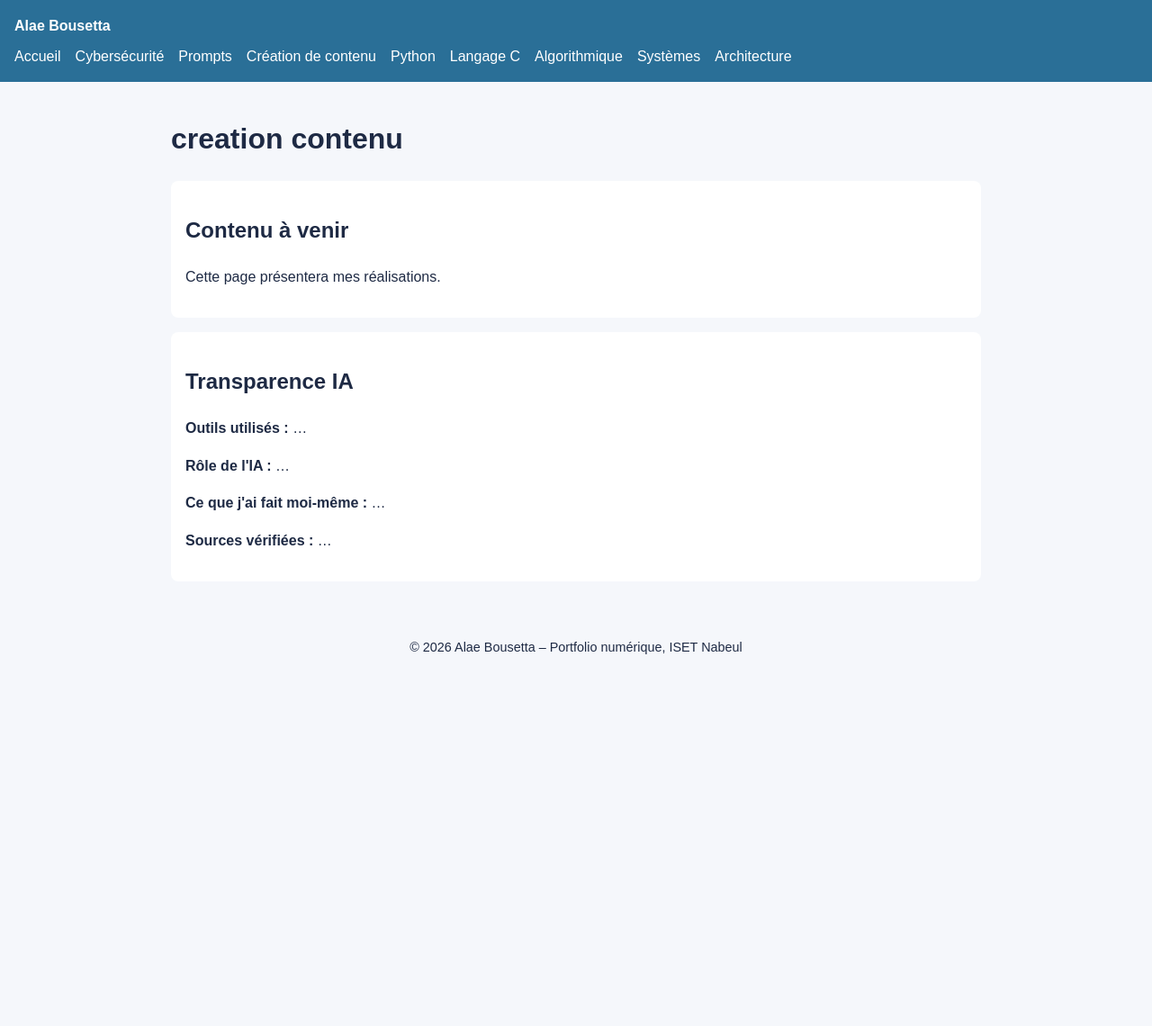
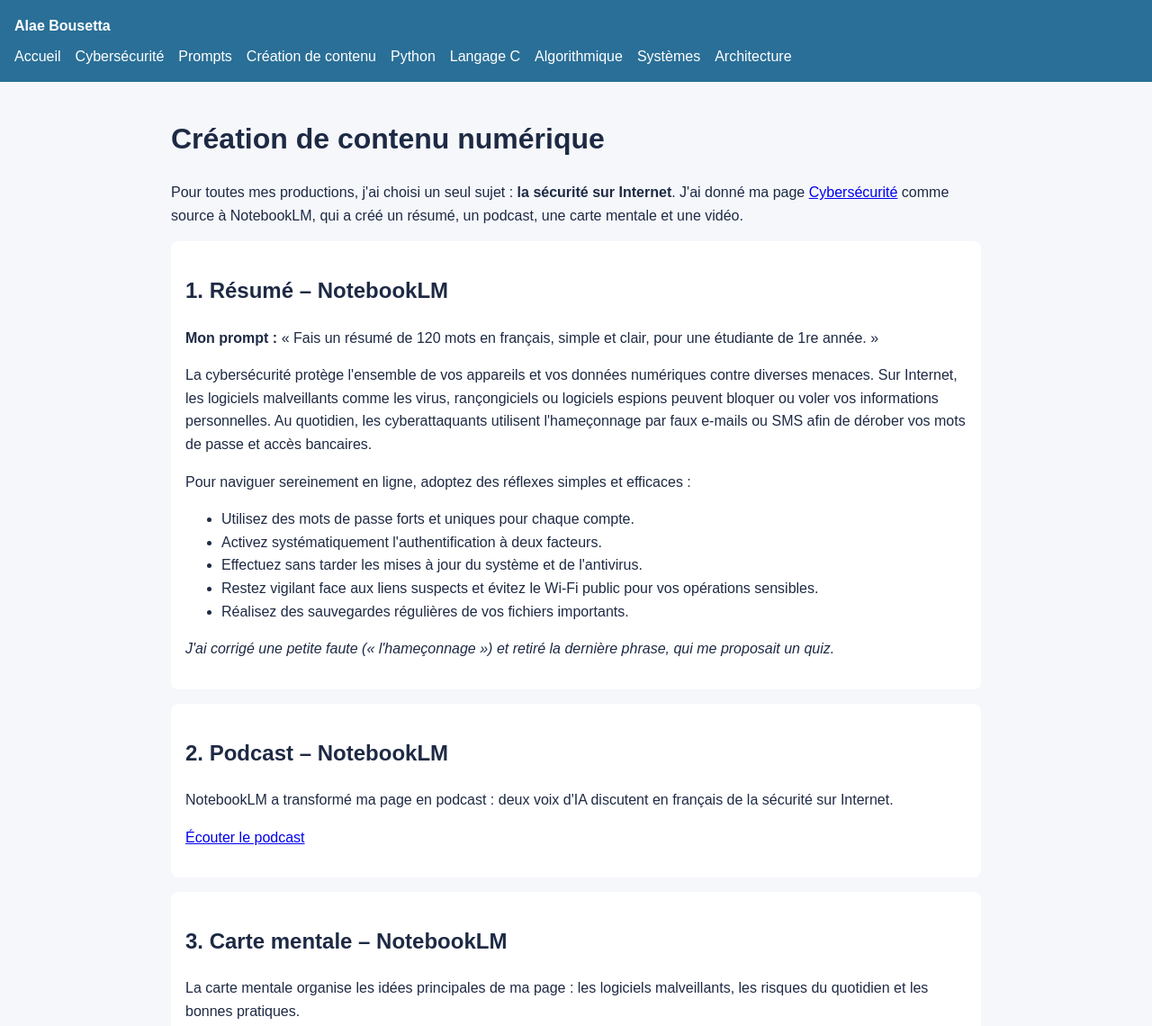
Before and after one commit to alaebousetta/portfolio-numerique, a plain HTML site: page digital-skills/creation-contenu.html in a window 1280 px wide. Shown: the top 1140 px of the page at 90% size. Before the commit the page ends 800 px from the top, so only its background shows below. Drawn offline with Linux system fonts and the light colour scheme.

Commit message:
Add files via upload

```diff
--- a/digital-skills/creation-contenu.html
+++ b/digital-skills/creation-contenu.html
@@ -3,7 +3,7 @@
 <head>
   <meta charset="UTF-8">
   <meta name="viewport" content="width=device-width, initial-scale=1.0">
-  <title>creation contenu – Portfolio d'Alae Bousetta</title>
+  <title>Création de contenu – Portfolio d'Alae Bousetta</title>
   <link rel="stylesheet" href="../css/style.css">
 </head>
 <body>
@@ -23,19 +23,54 @@
   </header>
 
   <main>
-    <h1>creation contenu</h1>
+    <h1>Création de contenu numérique</h1>
+    <p>Pour toutes mes productions, j'ai choisi un seul sujet : <strong>la sécurité sur Internet</strong>. J'ai donné ma page <a href="cybersecurite.html">Cybersécurité</a> comme source à NotebookLM, qui a créé un résumé, un podcast, une carte mentale et une vidéo.</p>
 
     <section>
-      <h2>Contenu à venir</h2>
-      <p>Cette page présentera mes réalisations.</p>
+      <h2>1. Résumé – NotebookLM</h2>
+      <p><strong>Mon prompt :</strong> « Fais un résumé de 120 mots en français, simple et clair, pour une étudiante de 1re année. »</p>
+      <p>La cybersécurité protège l'ensemble de vos appareils et vos données numériques contre diverses menaces. Sur Internet, les logiciels malveillants comme les virus, rançongiciels ou logiciels espions peuvent bloquer ou voler vos informations personnelles. Au quotidien, les cyberattaquants utilisent l'hameçonnage par faux e-mails ou SMS afin de dérober vos mots de passe et accès bancaires.</p>
+      <p>Pour naviguer sereinement en ligne, adoptez des réflexes simples et efficaces :</p>
+      <ul>
+        <li>Utilisez des mots de passe forts et uniques pour chaque compte.</li>
+        <li>Activez systématiquement l'authentification à deux facteurs.</li>
+        <li>Effectuez sans tarder les mises à jour du système et de l'antivirus.</li>
+        <li>Restez vigilant face aux liens suspects et évitez le Wi-Fi public pour vos opérations sensibles.</li>
+        <li>Réalisez des sauvegardes régulières de vos fichiers importants.</li>
+      </ul>
+      <p><em>J'ai corrigé une petite faute (« l'hameçonnage ») et retiré la dernière phrase, qui me proposait un quiz.</em></p>
+    </section>
+
+    <section>
+      <h2>2. Podcast – NotebookLM</h2>
+      <p>NotebookLM a transformé ma page en podcast : deux voix d'IA discutent en français de la sécurité sur Internet.</p>
+      <p><a href="https://notebooklm.link.google/gsJoLZtXx6VJ" target="_blank" rel="noopener">Écouter le podcast</a></p>
+    </section>
+
+    <section>
+      <h2>3. Carte mentale – NotebookLM</h2>
+      <p>La carte mentale organise les idées principales de ma page : les logiciels malveillants, les risques du quotidien et les bonnes pratiques.</p>
+      <img src="../medias/carte-mentale.png" alt="Carte mentale de NotebookLM : cybersécurité, logiciels malveillants, risques du quotidien, bonnes pratiques">
+    </section>
+
+    <section>
+      <h2>4. Vidéo courte – NotebookLM</h2>
+      <p>Une courte vidéo explicative créée par NotebookLM à partir de ma page Cybersécurité.</p>
+      <p><a href="https://notebooklm.link.google/S1ZrXt26p56K" target="_blank" rel="noopener">Voir la vidéo</a></p>
+    </section>
+
+    <section>
+      <h2>5. Présentation – 6 diapositives</h2>
+      <p>Une présentation sur la sécurité sur Internet : les logiciels malveillants, les risques du quotidien, comment reconnaître un e-mail d'hameçonnage, et les bonnes pratiques.</p>
+      <p><a href="../medias/securite-internet.pptx">Télécharger la présentation (PowerPoint)</a></p>
     </section>
 
     <section>
       <h2>Transparence IA</h2>
-      <p><strong>Outils utilisés :</strong> …</p>
-      <p><strong>Rôle de l'IA :</strong> …</p>
-      <p><strong>Ce que j'ai fait moi-même :</strong> …</p>
-      <p><strong>Sources vérifiées :</strong> …</p>
+      <p><strong>Outils utilisés :</strong> NotebookLM, Claude.</p>
+      <p><strong>Rôle de l'IA :</strong> NotebookLM a créé le résumé, le podcast, la carte mentale et la vidéo à partir de ma page Cybersécurité. Claude a préparé les diapositives de la présentation et m'a guidée pour utiliser NotebookLM.</p>
+      <p><strong>Ce que j'ai fait moi-même :</strong> j'ai choisi le sujet, j'ai donné ma page comme source à NotebookLM, j'ai écrit le prompt du résumé, j'ai lancé chaque production, j'ai vérifié que le contenu est juste et j'ai mis les productions sur cette page.</p>
+      <p><strong>Sources vérifiées :</strong> ma page Cybersécurité et ses sources officielles.</p>
     </section>
   </main>
 
```
